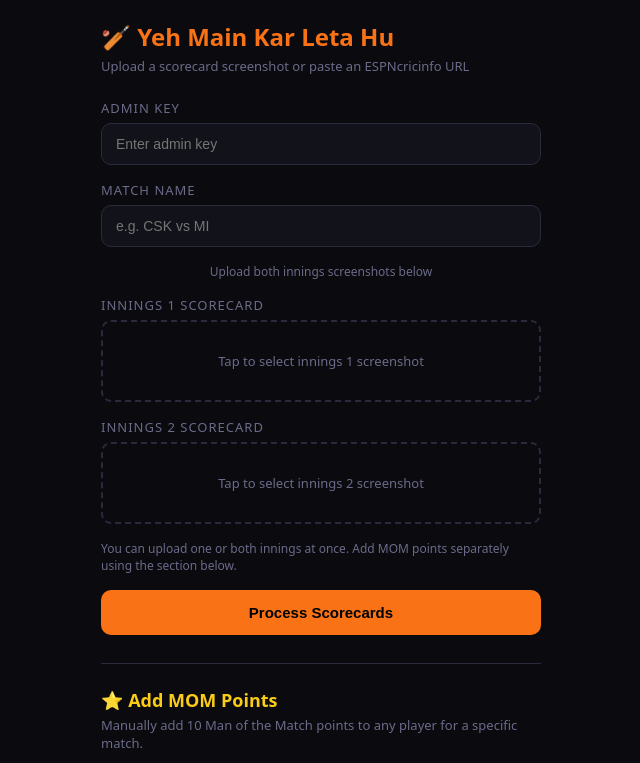
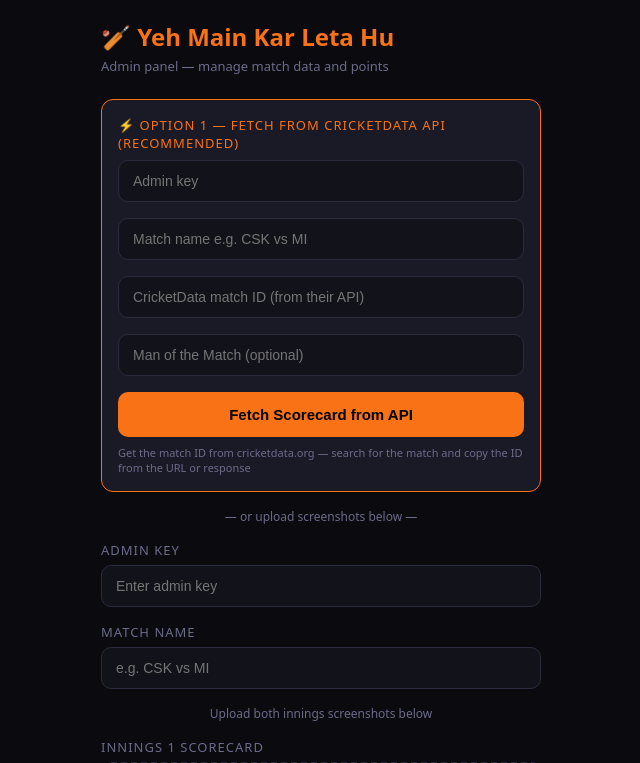
Before and after one commit to NiharM1227/yeh-main-kar-leta-hun-backend, a Flask app: page /admin in a window 1280 px wide. Shown: the top 763 px of the page, without its empty margins (319-959 px from the left). Run offline with Flask 3, Linux system fonts and the light colour scheme; some libraries are stand-ins or nearby versions.

Commit message:
Update admin.html

```diff
--- a/templates/admin.html
+++ b/templates/admin.html
@@ -31,7 +31,20 @@
 </head>
 <body>
 <h1>🏏 Yeh Main Kar Leta Hu</h1>
-<p>Upload a scorecard screenshot or paste an ESPNcricinfo URL</p>
+<p>Admin panel — manage match data and points</p>
+
+<div style="background:#1a1a26;border-radius:12px;padding:16px;margin-bottom:16px;border:1px solid #f97316">
+  <label style="color:#f97316;margin-bottom:8px">⚡ Option 1 — Fetch from CricketData API (recommended)</label>
+  <input type="password" id="api-admin-key" placeholder="Admin key">
+  <input type="text" id="api-match-name" placeholder="Match name e.g. CSK vs MI">
+  <input type="text" id="api-match-id" placeholder="CricketData match ID (from their API)">
+  <input type="text" id="api-mom-player" placeholder="Man of the Match (optional)">
+  <button class="btn" id="api-fetch-btn" onclick="fetchFromAPI()" style="margin-bottom:8px">Fetch Scorecard from API</button>
+  <div style="color:#6b6b8a;font-size:11px">Get the match ID from cricketdata.org — search for the match and copy the ID from the URL or response</div>
+  <div class="result" id="api-result" style="margin-top:12px;display:none;"></div>
+</div>
+
+<div style="text-align:center;color:#6b6b8a;font-size:12px;margin-bottom:16px">— or upload screenshots below —</div>
 
 <label>Admin Key</label>
 <input type="password" id="admin-key" placeholder="Enter admin key">
@@ -64,6 +77,50 @@
 
 <script>
 let selectedFiles = { 1: null, 2: null };
+
+async function fetchFromAPI() {
+  const key = document.getElementById('api-admin-key').value.trim();
+  const matchName = document.getElementById('api-match-name').value.trim();
+  const matchId = document.getElementById('api-match-id').value.trim();
+  const momPlayer = document.getElementById('api-mom-player').value.trim();
+  const resultEl = document.getElementById('api-result');
+  const btn = document.getElementById('api-fetch-btn');
+
+  if (!key) { alert('Enter admin key'); return; }
+  if (!matchName) { alert('Enter match name'); return; }
+  if (!matchId) { alert('Enter match ID from CricketData'); return; }
+
+  btn.disabled = true;
+  resultEl.style.display = 'block';
+  resultEl.className = 'result';
+  resultEl.innerHTML = '⏳ Fetching scorecard from CricketData...';
+
+  try {
+    const res = await fetch('/api/fetch-scorecard', {
+      method: 'POST',
+      headers: { 'X-Admin-Key': key, 'Content-Type': 'application/json' },
+      body: JSON.stringify({ match_name: matchName, match_id: matchId, mom_player: momPlayer })
+    });
+    const data = await res.json();
+    btn.disabled = false;
+    if (data.success) {
+      resultEl.className = 'result success';
+      resultEl.innerHTML = `<h3>✅ ${data.match} — ${data.players_processed} players processed</h3>
+        ${data.entries.map(e => `
+          <div class="player-row">
+            <span>${e.player} ${e.mom ? '⭐' : ''} <small style="color:#6b6b8a">${e.runs}r ${e.wickets}w</small></span>
+            <span class="${e.pts >= 0 ? 'pts-pos' : 'pts-neg'}">${e.pts > 0 ? '+' : ''}${e.pts} pts</span>
+          </div>`).join('')}`;
+    } else {
+      resultEl.className = 'result error';
+      resultEl.innerHTML = `<h3>❌ Error</h3><p>${data.error}</p>`;
+    }
+  } catch(err) {
+    btn.disabled = false;
+    resultEl.className = 'result error';
+    resultEl.innerHTML = `<h3>❌ Connection error</h3><p>${err.message}</p>`;
+  }
+}
 
 ['1','2'].forEach(n => {
   const area = document.getElementById(`upload-area-${n}`);
```
